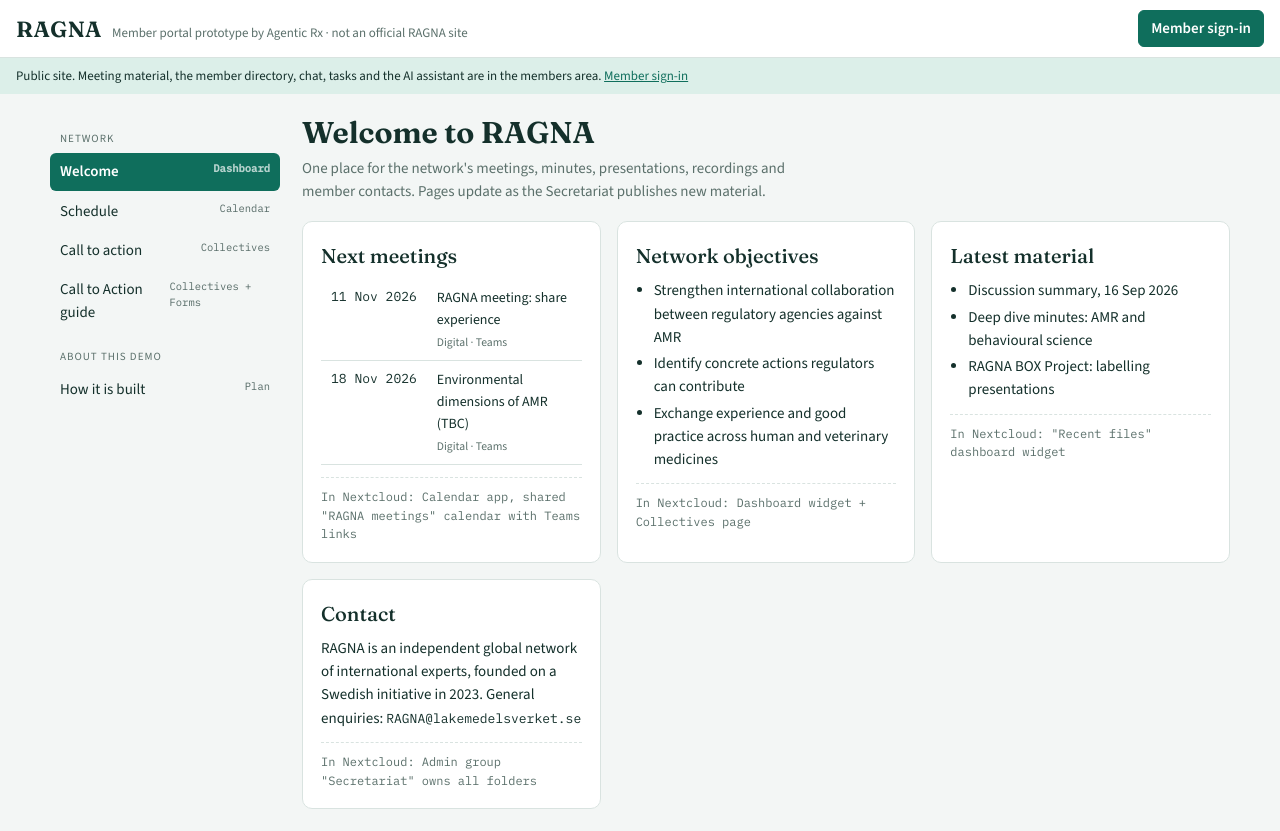
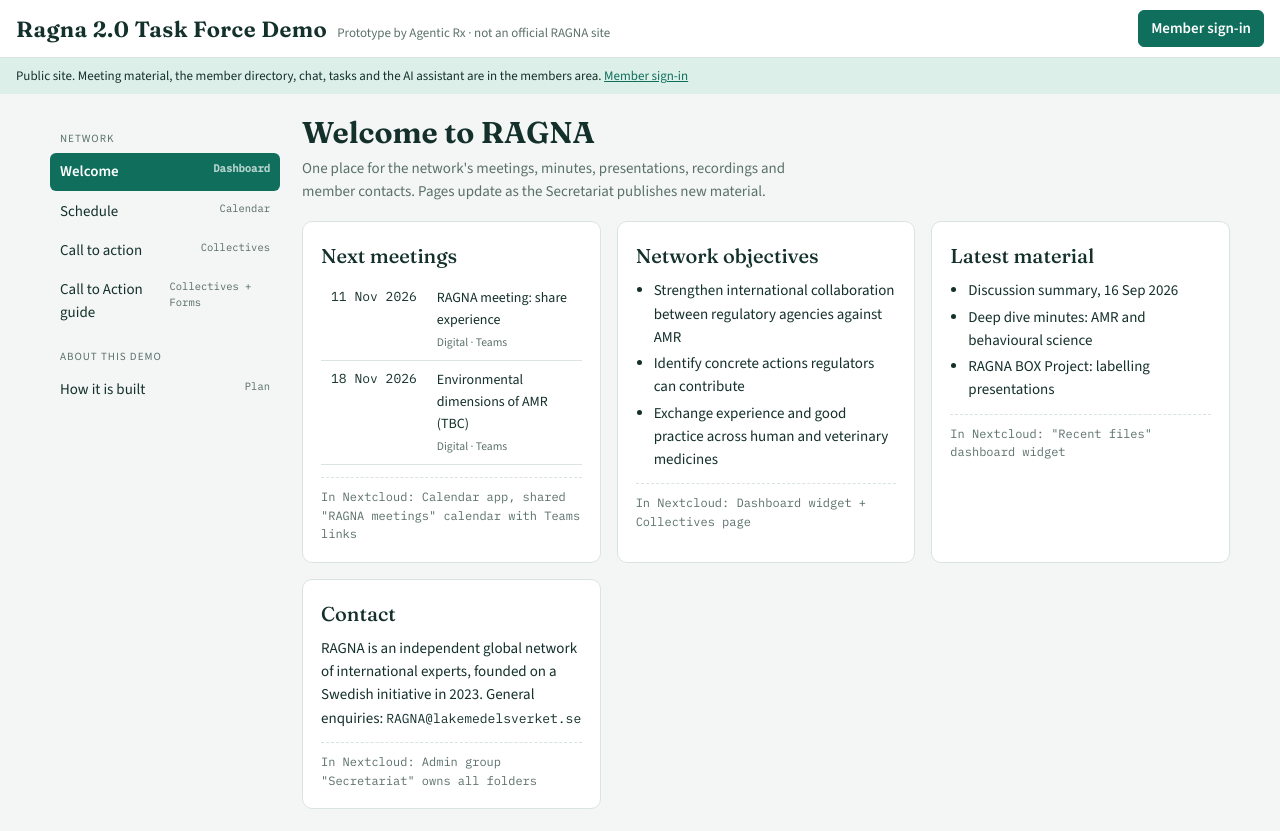
Before and after one commit to AgenticRx-hub/demos, a plain HTML site: page ragna/index.html in a window 1280 px wide. Drawn offline with nearby package versions, Linux system fonts and the light colour scheme.

Commit message:
Update header and title for Ragna demo

```diff
--- a/ragna/index.html
+++ b/ragna/index.html
@@ -1,4 +1,4 @@
-<!doctype html><html lang="en"><head><meta charset="utf-8"><meta name="viewport" content="width=device-width,initial-scale=1,viewport-fit=cover"><style>:root{color-scheme:light;padding-top:env(safe-area-inset-top,0px);padding-bottom:env(safe-area-inset-bottom,0px)}body{margin:0;font:14px system-ui,sans-serif}img{max-width:100%}[hidden]{display:none!important}</style></head><body><title>RAGNA Member Portal</title><meta name="robots" content="noindex">
+<!doctype html><html lang="en"><head><meta charset="utf-8"><meta name="viewport" content="width=device-width,initial-scale=1,viewport-fit=cover"><style>:root{color-scheme:light;padding-top:env(safe-area-inset-top,0px);padding-bottom:env(safe-area-inset-bottom,0px)}body{margin:0;font:14px system-ui,sans-serif}img{max-width:100%}[hidden]{display:none!important}</style></head><body><title>Ragna 2.0 Task Force Demo</title><meta name="robots" content="noindex">
 <meta name="claude:viewport-fit-sides" content="cover">
 <link rel="preconnect" href="https://fonts.googleapis.com">
 <link rel="stylesheet" href="https://fonts.googleapis.com/css2?family=Fraunces:opsz,wght@9..144,500;9..144,650&family=Source+Sans+3:wght@400;600;700&family=IBM+Plex+Mono:wght@400;500&display=swap">
@@ -97,7 +97,7 @@ textarea.inp{font-family:var(--mono);font-size:13px;resize:vertical}
 </style>
 
 <header class="top">
-  <div class="brand"><b>RAGNA</b><span>Member portal prototype by Agentic Rx · not an official RAGNA site</span></div>
+  <div class="brand"><b>Ragna 2.0 Task Force Demo</b><span>Prototype by Agentic Rx · not an official RAGNA site</span></div>
   <a class="btn" href="members/" id="signin" hidden>Member sign-in</a><label class="role" for="roleSel" id="roleWrap">Viewing as
     <select id="roleSel">
       <option value="admin">Secretariat admin</option>
@@ -118,7 +118,7 @@ textarea.inp{font-family:var(--mono);font-size:13px;resize:vertical}
 <script>
 const IS_PUBLIC=!/\/members\/?($|index\.html)/.test(location.pathname);const PUBLIC_IDS=['start','schedule','cta','guide','build'];const S={role:IS_PUBLIC?'public':'member'};const SIGNIN='https://agenticrx-hub.github.io/demos/ragna/';
 if(!IS_PUBLIC){try{const r=localStorage.getItem('ragna-role');if(r&&r!=='public')S.role=r}catch(e){}}
-if(IS_PUBLIC){document.getElementById('roleWrap').hidden=true;document.getElementById('signin').hidden=false;document.getElementById('bandM').hidden=true;document.getElementById('bandP').hidden=false;document.title='RAGNA Network';}
+if(IS_PUBLIC){document.getElementById('roleWrap').hidden=true;document.getElementById('signin').hidden=false;document.getElementById('bandM').hidden=true;document.getElementById('bandP').hidden=false;document.title='Ragna 2.0 Task Force Demo';}
 const roleSel=document.getElementById('roleSel');roleSel.value=S.role;
 
 const ROLES={admin:'Secretariat admin',member:'Network member',observer:'Observer',public:'Not signed in'};
```
